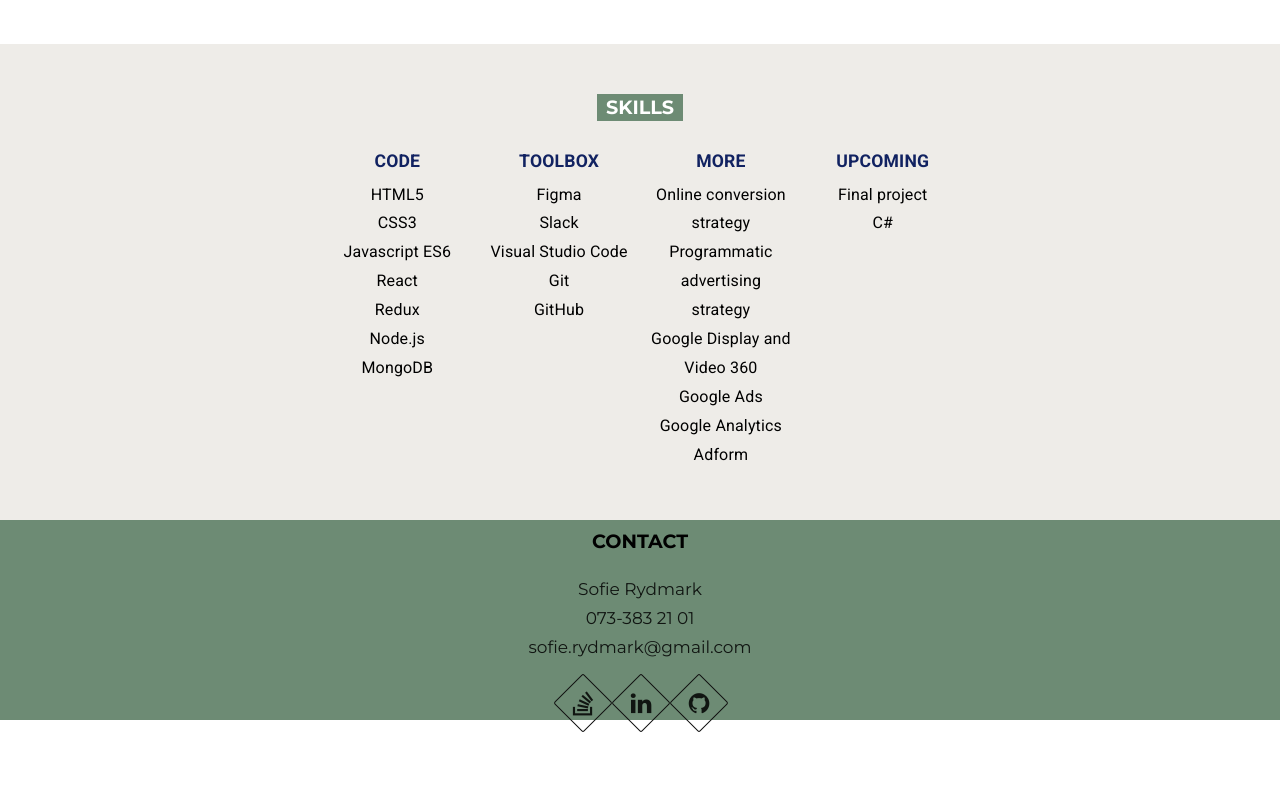
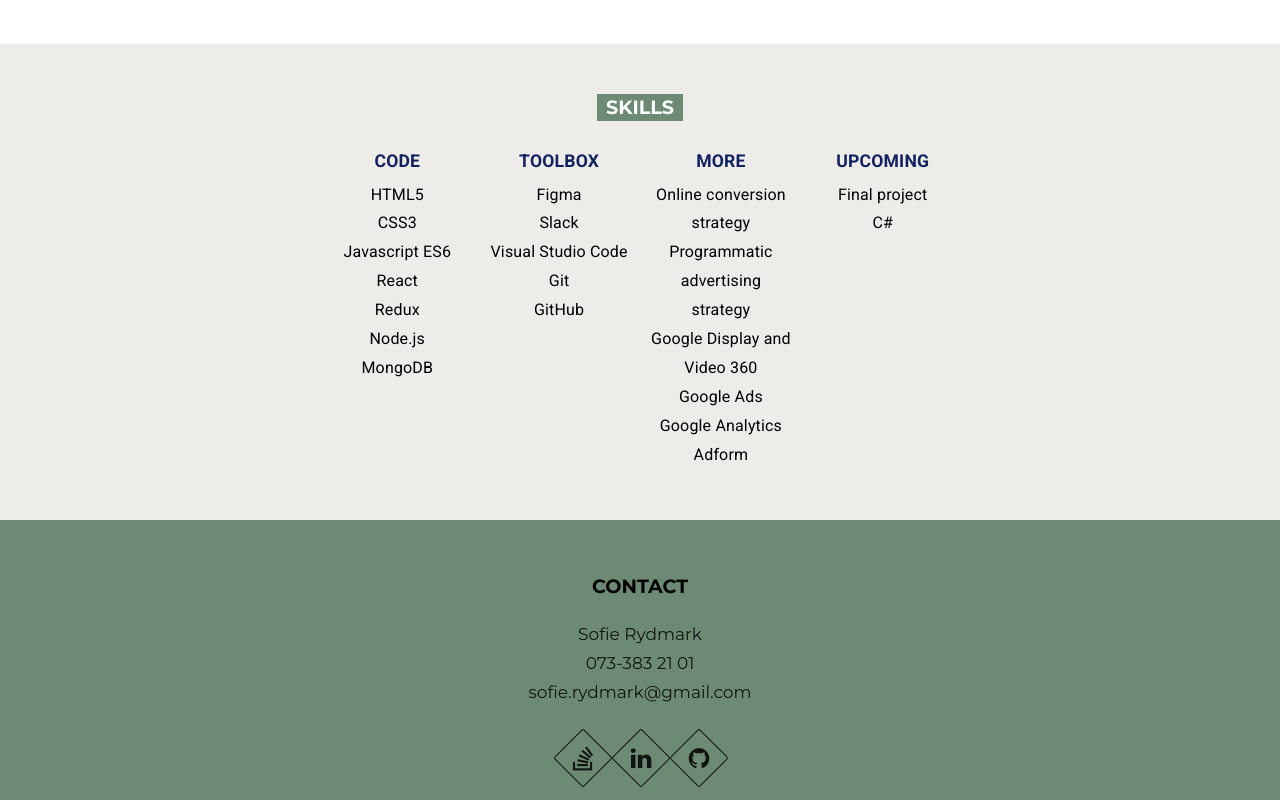
Before and after one commit to Technigo/project-react-portfolio, a React (Create React App) app: page / in a window 1280 px wide. Shown: the part 3424-4224 px from the top of the page. Before the commit the page ends 4157 px from the top, so only its background shows below. Built offline with nearby package versions, Linux system fonts and the light colour scheme; no server answers.

Commit message:
update styling footer

```diff
--- a/src/components/Footer/Footer.styles.js
+++ b/src/components/Footer/Footer.styles.js
@@ -4,7 +4,7 @@ import { HeaderSocialBar } from 'components/Header/Header.styles'
 
 export const StyledFooter = styled.footer`
     background: #6D8B74;
-    height: 25vh;
+    height: 35vh;
     display: flex;
     flex-direction: column;
     justify-content: center;
@@ -22,6 +22,6 @@ export const FooterSocialBar = styled(HeaderSocialBar)`
     top: unset;
     display: flex;
     align-self: center;
-    margin: 20px;
+    padding-top: 30px;
 
 `
```
